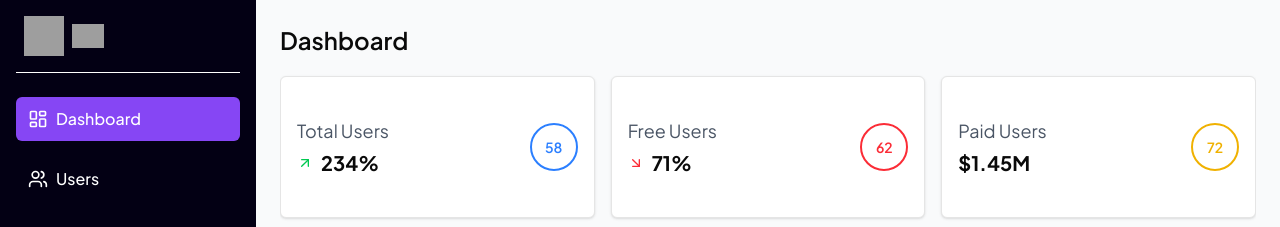
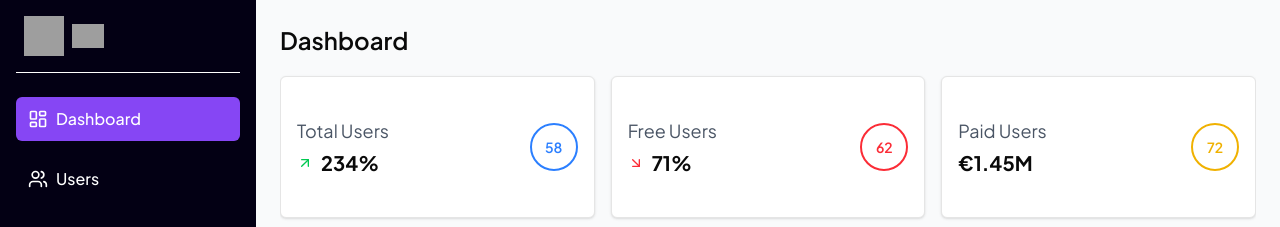
Before and after one commit to resolutedeveloper/LearnVibe-Admin, a React (Vite) app: page /dashboard in a window 1280 px wide. Shown: the top 227 px of the page. Built offline with nearby package versions, Linux system fonts and the light colour scheme; sample sign-in values are in the browser's storage; grey boxes are pictures that could not be loaded.

Commit message:
€ symbol add all files

```diff
--- a/src/Component/Page/AddSubscription.tsx
+++ b/src/Component/Page/AddSubscription.tsx
@@ -134,7 +134,7 @@ const AddSubscription = () => {
                   />
                 </div>
                 <div>
-                  <Label htmlFor="Price">Charges/Month (₹)</Label>
+                  <Label htmlFor="Price">Charges/Month (€)</Label>
                   <Input
                     id="Price"
                     type="number"
--- a/src/Component/Page/Dashboard.tsx
+++ b/src/Component/Page/Dashboard.tsx
@@ -151,7 +151,7 @@ const Dashboard = () => {
               <div>
                 <p className="text-lg text-gray-600">Paid Users</p>
                 <div className="flex items-center gap-2 mt-1">
-                  <span className="text-xl font-bold">$1.45M</span>
+                  <span className="text-xl font-bold">€1.45M</span>
                 </div>
               </div>
               <div className="w-12 h-12 rounded-full border-2 border-yellow-500 flex items-center justify-center text-sm font-semibold text-yellow-500">
--- a/src/Component/Page/Subscription.tsx
+++ b/src/Component/Page/Subscription.tsx
@@ -283,7 +283,7 @@ const Subscription = () => {
                       <TableRow key={sub.ID}>
                         <TableCell className="py-4 px-3">{index + 1}</TableCell>
                         <TableCell>{sub.SubscriptionTitle}</TableCell>
-                        <TableCell>${sub.Price}</TableCell>
+                        <TableCell>€{sub.Price}</TableCell>
                         <TableCell>{sub.NumOfDocuments}</TableCell>
                         <TableCell>{sub.NoOfPages}</TableCell>
                         <TableCell>{sub.AllowedFormats}</TableCell>
@@ -339,7 +339,7 @@ const Subscription = () => {
               >
                 <div className="font-semibold text-lg">{sub.SubscriptionTitle}</div>
                 <hr />
-                <div><strong>Charges/Month:</strong> ${sub.Price}</div>
+                <div><strong>Charges/Month:</strong> €{sub.Price}</div>
                 <div><strong>Documents Allowed:</strong> {sub.NumOfDocuments}</div>
                 <div><strong>Pages/Document:</strong> {sub.NoOfPages}</div>
                 <div><strong>Allowed Formats:</strong> {sub.AllowedFormats}</div>
```
